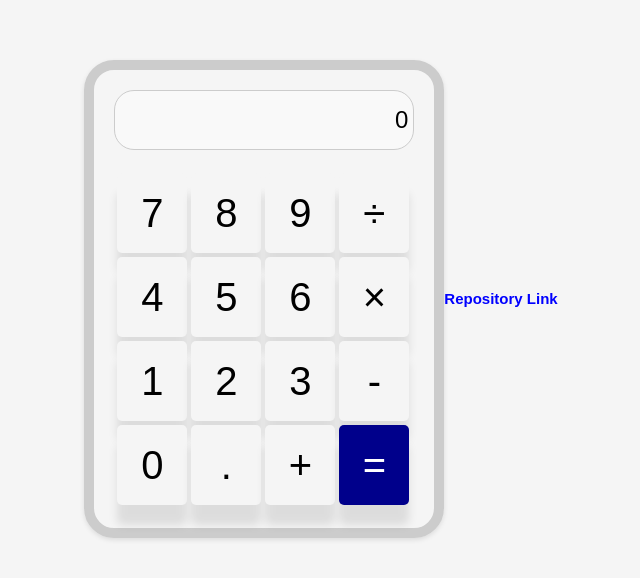
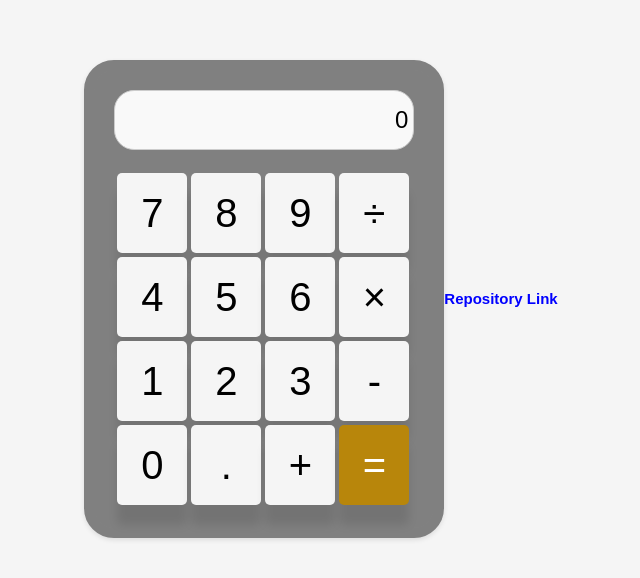
Before and after one commit to julls101/Calculator-Project, a plain HTML site: page index.html in a window 1280 px wide. Shown: the whole page, without its empty margins (319-959 px from the left). Drawn offline with Linux system fonts and the light colour scheme.

Commit message:
Update styles.css
updated colors on the project

```diff
--- a/styles.css
+++ b/styles.css
@@ -10,8 +10,9 @@ body {
 
   .calculator {
     width: 300px;
-    border: 10px solid #ccc;
+    border: 10px solid gray;
     border-radius: 30px;
+    background-color: grey;
     padding: 20px;
     box-shadow: 0 2px 5px rgba(0, 0, 0, 0.1);
   }
@@ -62,7 +63,7 @@ body {
   }
 
   .equal-button {
-    background-color: darkblue;
+    background-color: darkgoldenrod;
     color: white;
   }
   .equal-button:hover {
```
